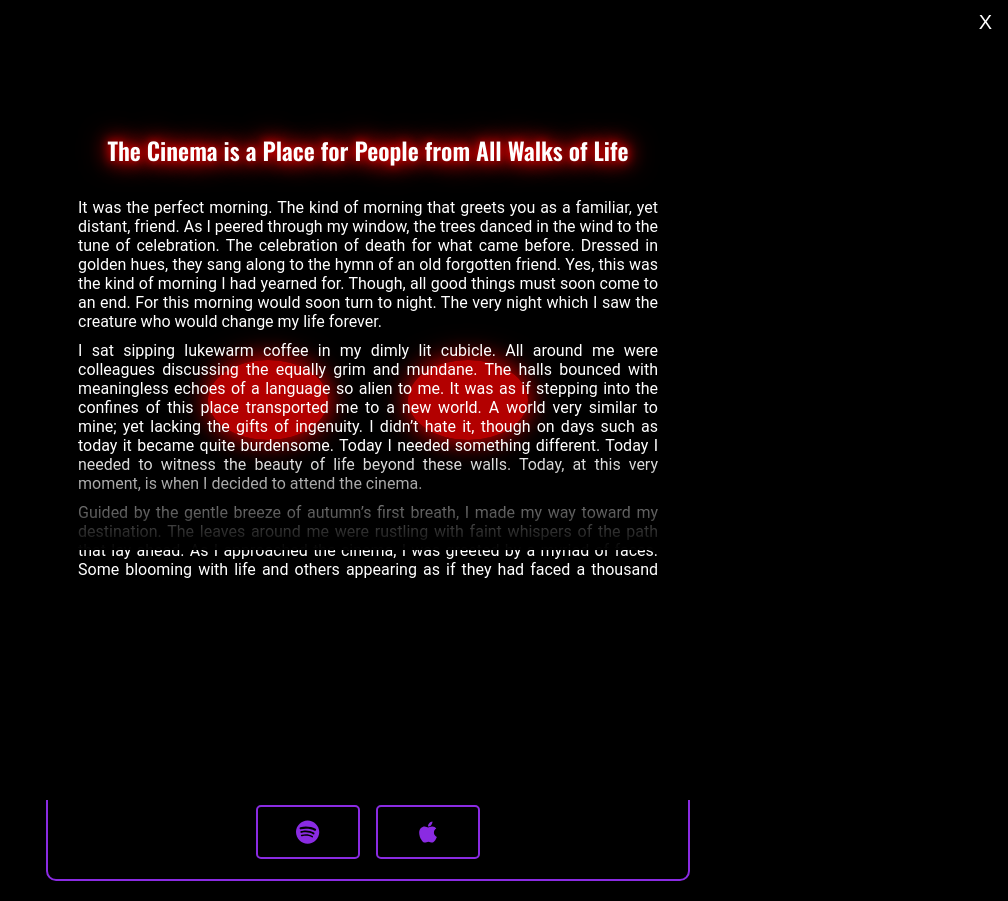
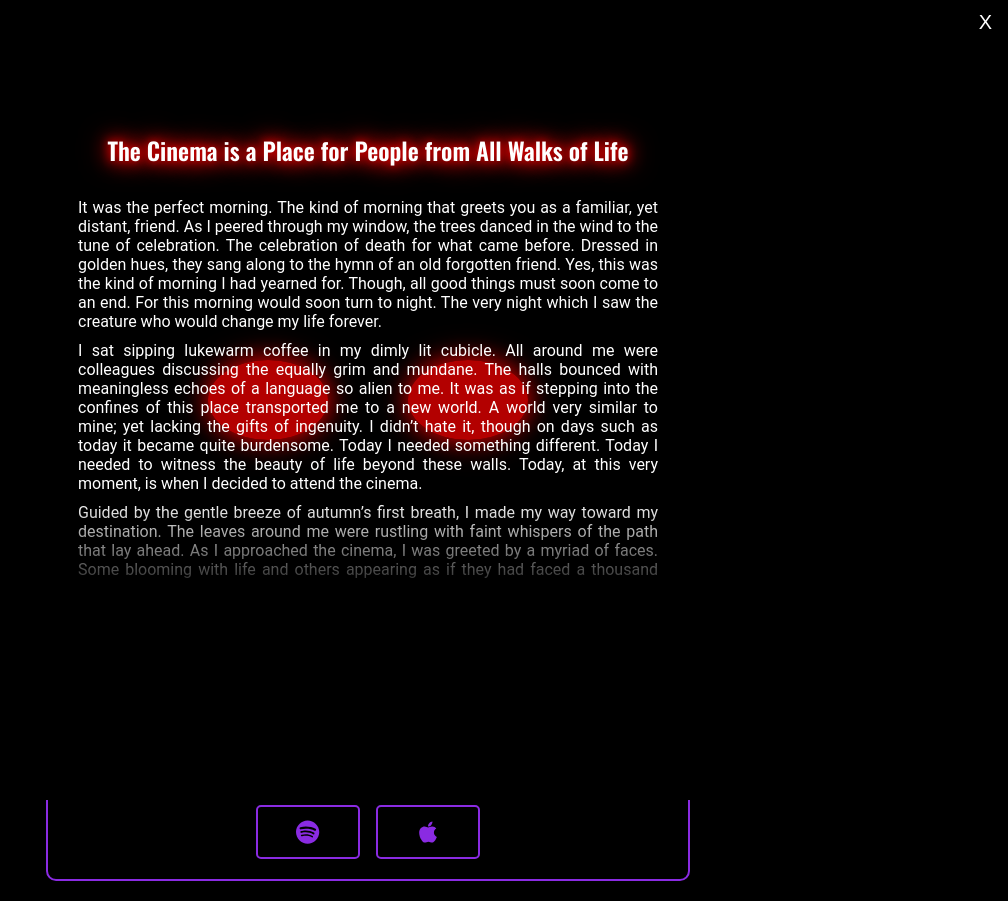
Before and after one commit to charlesarcher72/musician-profile, a React (Create React App) app: page / in a window 1280 px wide. Both pictures are taken after a click on the button 640 px from the left and 583 px from the top of the page. Shown: the whole page, without its empty margins (272-1280 px from the left). Built offline with nearby package versions, Linux system fonts and the light colour scheme.

Commit message:
Update App.css

```diff
--- a/src/App.css
+++ b/src/App.css
@@ -280,7 +280,7 @@ h1 {
 .fade-out {
   position: sticky;
   top: 0;
-  bottom: 250px;
+  bottom: 25%;
   left: 0;
   width: 100%;
   height: 100px;
```
